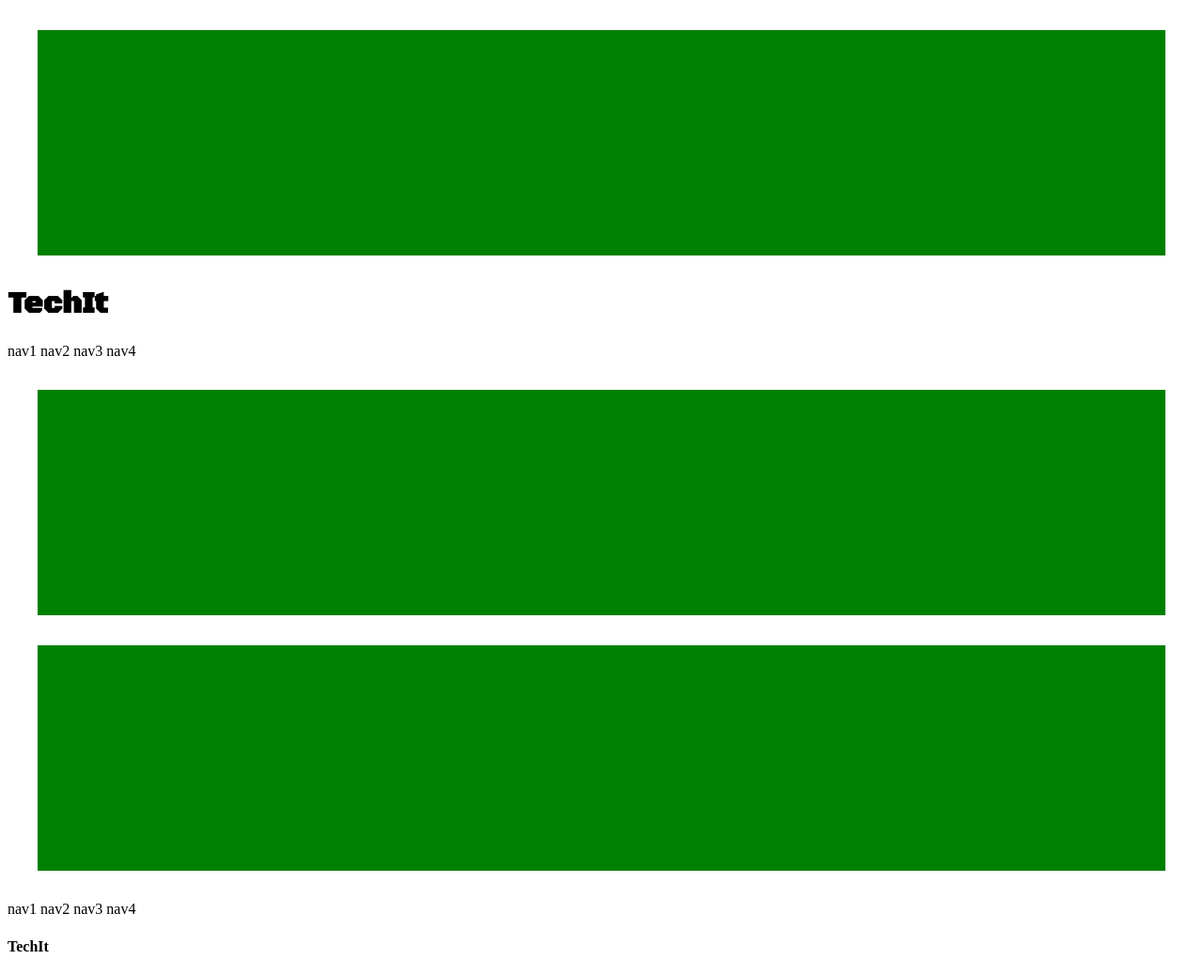
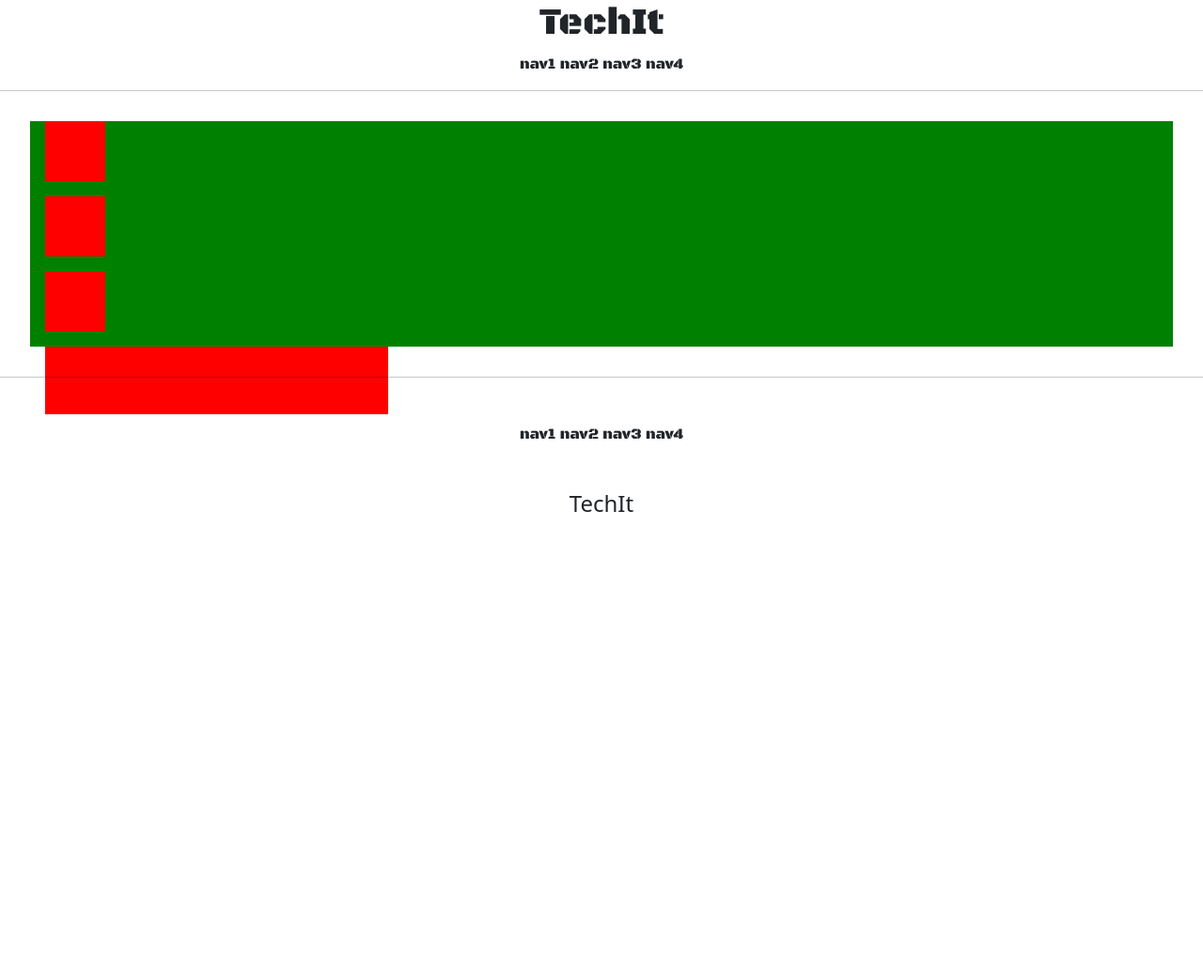
Before and after one commit to gmsjy914/techie, a Django app: page /accounts/hello_world/ in a window 1280 px wide. Shown: the whole page at 94% size. After the commit the page ends 545 px from the top, so only its background shows below. Run offline with Django 4.2, Linux system fonts and the light colour scheme.

Commit message:
폰트 추가 메인바 하단바 생성ㅎㅎ 및 사이드 업데이트

```diff
--- a/accountapp/templates/accountapp/hello_world.html
+++ b/accountapp/templates/accountapp/hello_world.html
@@ -3,6 +3,11 @@
 
 {% block content %}
 
-<div style="background-color: green; height: 15rem; border-radius 3rem; margin: 2rem;"></div>
+<div style="background-color: green; height: 15rem; border-radius 3rem; margin: 2rem;">
+    <div style="display: block; background-color: red; margin: 1rem; height: 64px; width: 64px;"></div>
+    <div style="display: block; background-color: red; margin: 1rem; height: 4em; width: 4em;"></div>
+    <div style="display: block; background-color: red; margin: 1rem; height: 4rem; width: 4rem;"></div>
+    <div style="display: block; background-color: red; margin: 1rem; height: 30%; width: 30%;"></div>
+</div>
 
 {% endblock %}
--- a/templates/bass.html
+++ b/templates/bass.html
@@ -11,10 +11,12 @@
 
 {% include 'header.html' %}
 
+<hr>
 
 {% block content %}
 {% endblock %}
 
+<hr>
 
 {% include 'footer.html' %}
 
--- a/templates/footer.html
+++ b/templates/footer.html
@@ -1,11 +1,8 @@
-<div style="background-color: green; height: 15rem; border-radius 3rem; margin: 2rem;"></div>
+<div style="text-align: center">
 
 
-<div>
-
-
-    <div>
-        <span>
+    <div class="my-5" style="font-family: 'Black Ops One', cursive;">
+        <span style="font-family: 'Black Ops One', cursive;">
             <span>nav1</span>
             <span>nav2</span>
             <span>nav3</span>
--- a/templates/head.html
+++ b/templates/head.html
@@ -1,3 +1,5 @@
 <link rel="preconnect" href="https://fonts.googleapis.com">
 <link rel="preconnect" href="https://fonts.gstatic.com" crossorigin>
 <link href="https://fonts.googleapis.com/css2?family=Black+Ops+One&display=swap" rel="stylesheet">
+
+<link href="https://cdn.jsdelivr.net/npm/bootstrap@5.3.1/dist/css/bootstrap.min.css" rel="stylesheet" integrity="sha384-4bw+/aepP/YC94hEpVNVgiZdgIC5+VKNBQNGCHeKRQN+PtmoHDEXuppvnDJzQIu9" crossorigin="anonymous">
--- a/templates/header.html
+++ b/templates/header.html
@@ -1,15 +1,13 @@
-<div style="background-color: green; height: 15rem; border-radius 3rem; margin: 2rem;"></div>
-
-<div style="text-align:">
+<div style="text-align: center">
     <div>
         <h1 style="font-family: 'Black Ops One', cursive;">
             TechIt
         </h1>
     </div>
-    <dvi>
+    <div style="font-family: 'Black Ops One', cursive;">
         <span>nav1</span>
         <span>nav2</span>
         <span>nav3</span>
         <span>nav4</span>
-    </dvi>
+    </div>
 </div>
```
